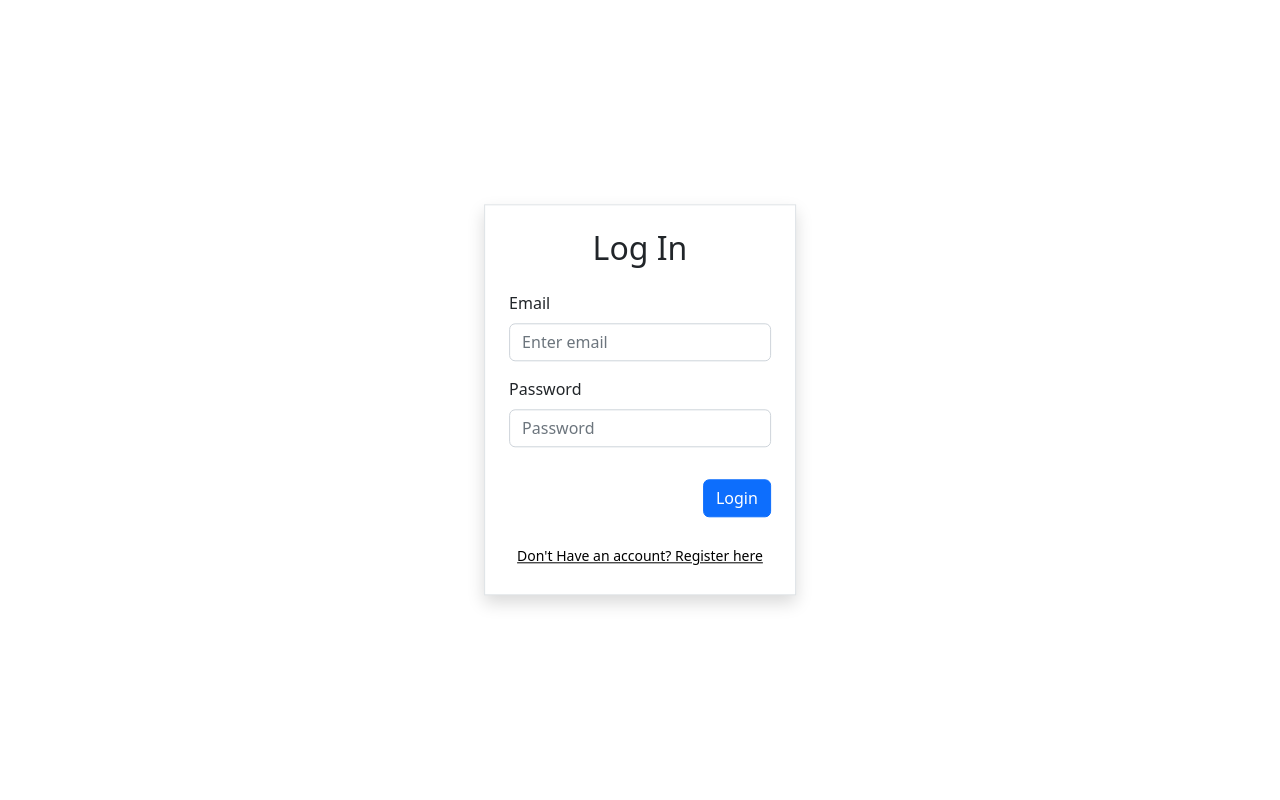
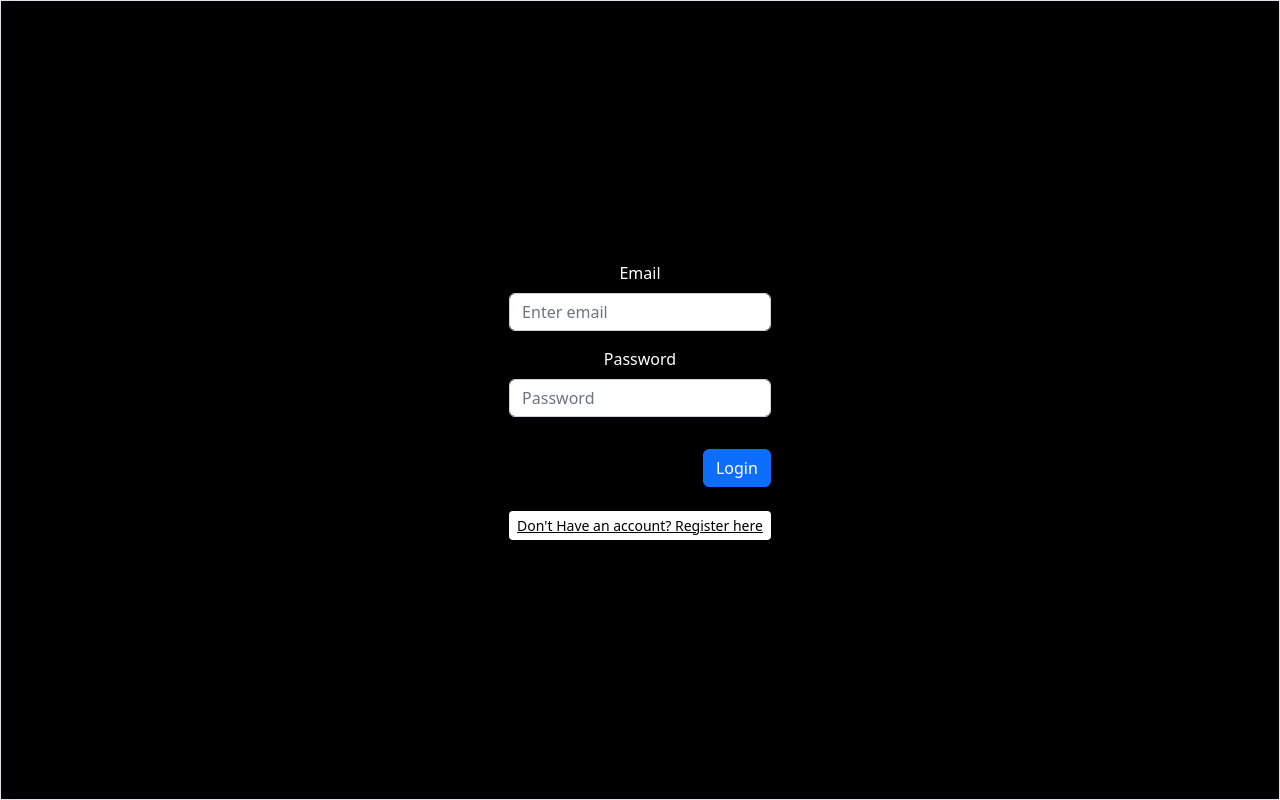
Before and after one commit to SWExpertBH0915/Newsletter-AI-Frontend, a React (Create React App) app: page /login in a window 1280 px wide. Built offline with nearby package versions, Linux system fonts and the light colour scheme.

Commit message:
Get Started updated

```diff
--- a/src/components/Login.js
+++ b/src/components/Login.js
@@ -14,19 +14,10 @@ export default function Login() {
     e.preventDefault();
     console.log(email);
   };
-
-  const styles = {
-    [`@media (min-width: 300px)`]: {
-      width: "100vh"
-    }
-  };
   return (
-    <div
-      className="border border-black p-4 shadow position-absolute top-50 start-50 translate-middle"
-      style={styles}
-    >
-      <h2 className="mb-4 text-center">Log In</h2>
-      <Form>
+    <div className="border border-black bg-black text-white p-4 shadow d-flex text-center min-vh-100 align-items-center justify-content-center">
+      {/* <h2 className="mb-4 text-center">Log In</h2> */}
+      <Form className="login-formMedia">
         <Form.Group className="mb-3" controlId="formBasicEmail">
           <Form.Label>Email</Form.Label>
           <Form.Control type="email" placeholder="Enter email" />
--- a/src/screen/HomeScreen.js
+++ b/src/screen/HomeScreen.js
@@ -33,7 +33,7 @@ export default function HomeScreen() {
               navigate("/login");
             }}
           >
-            GET START
+            GET STARTED
           </button>
         </div>
       </div>
```
Also changed, not shown: src/App.css (+8 -2 lines).
